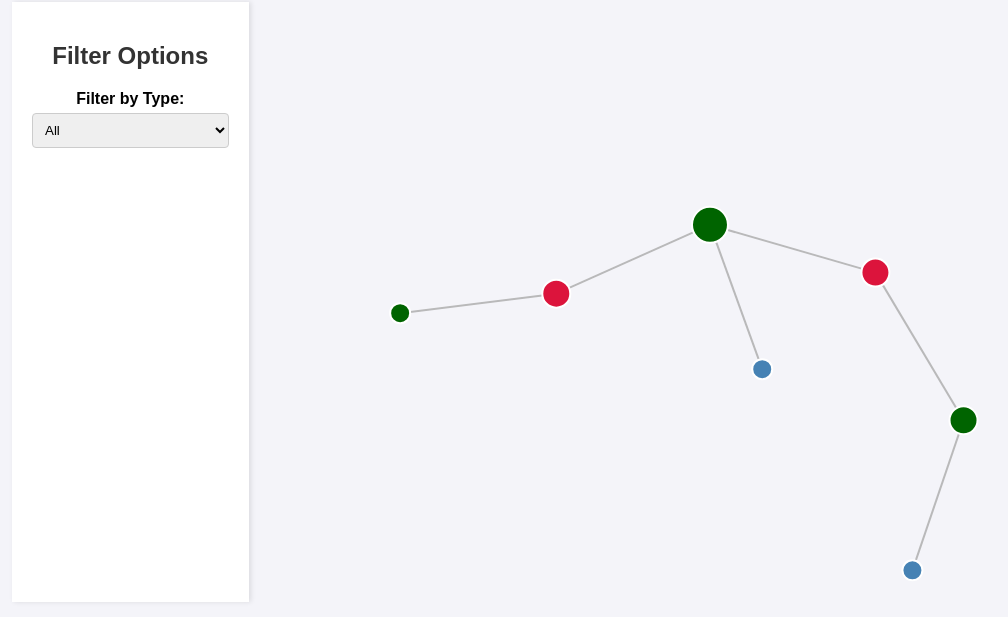
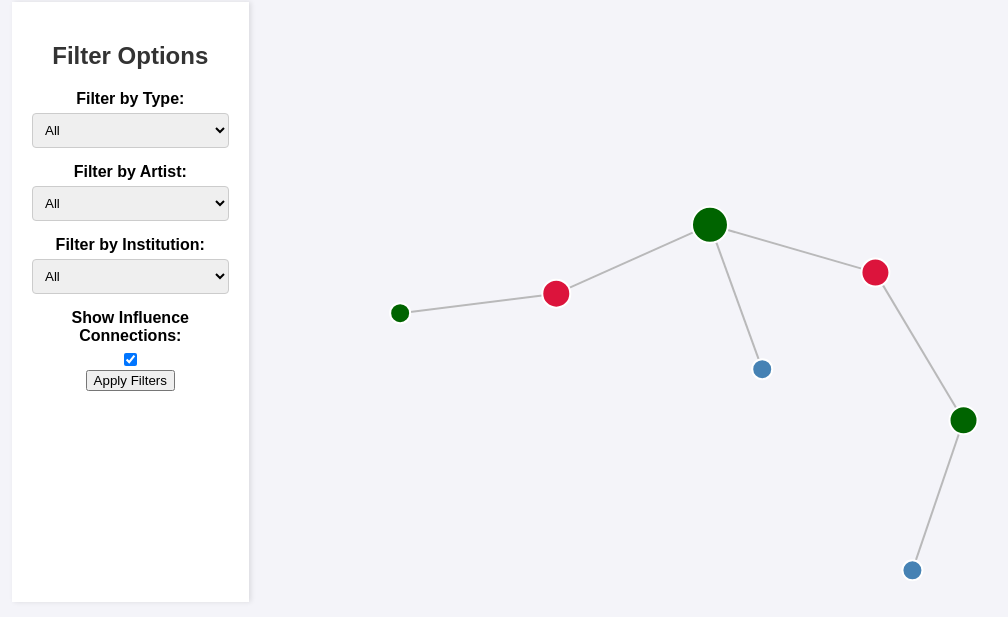
Before and after one commit to p1r8k1ng/data-vis-demo, a plain HTML site: page index.html in a window 1280 px wide. Shown: the part 75-692 px from the top of the page, without its empty margins (28-1036 px from the left). Drawn offline with nearby package versions, Linux system fonts and the light colour scheme.

Commit message:
adding more filtering options html

```diff
--- a/index.html
+++ b/index.html
@@ -11,6 +11,7 @@
     <div class="container">
         <aside class="sidebar">
             <h2>Filter Options</h2>
+
             <div>
                 <label for="type">Filter by Type:</label>
                 <select id="type">
@@ -27,6 +28,29 @@
                     <option value="Ceramic">Ceramic</option>
                 </select>
             </div>
+
+            <div>
+                <label for="artist">Filter by Artist:</label>
+                <select id="artist">
+                    <option value="all">All</option>
+                </select>
+            </div>
+
+            <div>
+                <label for="institution">Filter by Institution:</label>
+                <select id="institution">
+                    <option value="all">All</option>
+                </select>
+            </div>
+
+            <div>
+                <label for="influence">Show Influence Connections:</label>
+                <input type="checkbox" id="influence" checked>
+            </div>
+
+            <div>
+                <button id="applyFilters">Apply Filters</button>
+            </div>
         </aside>
         <div id="graph"></div>
     </div>
--- a/script.js
+++ b/script.js
@@ -13,17 +13,14 @@ fetch('data.json')
             .attr("class", "tooltip")
             .style("opacity", 0);
 
-        // Extract all nodes
-        const nodes = [
+        let nodes = [
             ...data.artefacts.map(a => ({ ...a, type: "Artefact" })),
             ...data.creators.map(c => ({ ...c, type: "Creator" })),
             ...data.events.map(e => ({ ...e, type: "Event" }))
         ];
 
-        // Extract relationships (links)
-        const links = [];
+        let links = [];
 
-        // Artefact -> Creator relationships
         data.artefacts.forEach(a => {
             if (a.produced_by) {
                 links.push({
@@ -34,7 +31,6 @@ fetch('data.json')
             }
         });
 
-        // Event-based influence relationships
         data.events.forEach(event => {
             if (event.carried_out_by && event.participated_by) {
                 links.push({
@@ -50,29 +46,20 @@ fetch('data.json')
             }
         });
 
-        // Calculate node degree
         const degrees = {};
-        nodes.forEach(node => {
-            degrees[node.id] = 0;
-        });
-
+        nodes.forEach(node => { degrees[node.id] = 0; });
         links.forEach(link => {
             degrees[link.source] = (degrees[link.source] || 0) + 1;
             degrees[link.target] = (degrees[link.target] || 0) + 1;
         });
 
-        // Attach degree to nodes
-        nodes.forEach(node => {
-            node.degree = degrees[node.id] || 0;
-        });
+        nodes.forEach(node => { node.degree = degrees[node.id] || 0; });
 
-        // Set up force simulation
         const simulation = d3.forceSimulation(nodes)
             .force("link", d3.forceLink(links).id(d => d.id).distance(150))
             .force("charge", d3.forceManyBody().strength(-300))
             .force("center", d3.forceCenter(width / 2, height / 2));
 
-        // Draw links
         const link = svg.append("g")
             .selectAll("line")
             .data(links)
@@ -81,12 +68,11 @@ fetch('data.json')
             .attr("stroke-opacity", 0.8)
             .attr("stroke-width", 2);
 
-        // Draw nodes
         const node = svg.append("g")
             .selectAll("circle")
             .data(nodes)
             .join("circle")
-            .attr("r", d => 6 + d.degree * 4) // Node size based on connections
+            .attr("r", d => 6 + d.degree * 4)
             .attr("fill", d => {
                 if (d.type === "Artefact") return "steelblue";
                 if (d.type === "Creator") return "darkgreen";
@@ -100,7 +86,6 @@ fetch('data.json')
                 .on("drag", dragged)
                 .on("end", dragEnded));
 
-        // Hover tooltips
         node.on("mouseover", (event, d) => {
             tooltip.transition()
                 .duration(200)
@@ -114,7 +99,6 @@ fetch('data.json')
                 .style("opacity", 0);
         });
 
-        // Update simulation
         simulation.on("tick", () => {
             link
                 .attr("x1", d => d.source.x)
@@ -127,7 +111,6 @@ fetch('data.json')
                 .attr("cy", d => d.y);
         });
 
-        // Drag functions
         function dragStarted(event, d) {
             if (!event.active) simulation.alphaTarget(0.3).restart();
             d.fx = d.x;
@@ -144,4 +127,48 @@ fetch('data.json')
             d.fx = null;
             d.fy = null;
         }
+
+        // Populate filter dropdowns
+        function populateFilters() {
+            const artistSelect = document.getElementById("artist");
+            const institutionSelect = document.getElementById("institution");
+
+            const uniqueArtists = [...new Set(data.creators.map(c => c.label))];
+            uniqueArtists.forEach(artist => {
+                const option = document.createElement("option");
+                option.value = artist;
+                option.textContent = artist;
+                artistSelect.appendChild(option);
+            });
+
+            const uniqueInstitutions = [...new Set(data.institutions.map(i => i.label))];
+            uniqueInstitutions.forEach(inst => {
+                const option = document.createElement("option");
+                option.value = inst;
+                option.textContent = inst;
+                institutionSelect.appendChild(option);
+            });
+        }
+        populateFilters();
+
+        // Apply filtering
+        document.getElementById("applyFilters").addEventListener("click", () => {
+            const selectedType = document.getElementById("type").value;
+            const selectedArtist = document.getElementById("artist").value;
+            const selectedInstitution = document.getElementById("institution").value;
+            const showInfluence = document.getElementById("influence").checked;
+
+            const filteredNodes = nodes.filter(n => {
+                if (selectedType !== "all" && n.classified_as !== selectedType) return false;
+                if (selectedArtist !== "all" && n.produced_by && n.produced_by.label !== selectedArtist) return false;
+                if (selectedInstitution !== "all" && n.current_location && n.current_location.label !== selectedInstitution) return false;
+                return true;
+            });
+
+            const filteredLinks = links.filter(l => showInfluence || l.label !== "influenced");
+
+            simulation.nodes(filteredNodes);
+            simulation.force("link").links(filteredLinks);
+            simulation.alpha(1).restart();
+        });
     });
```
